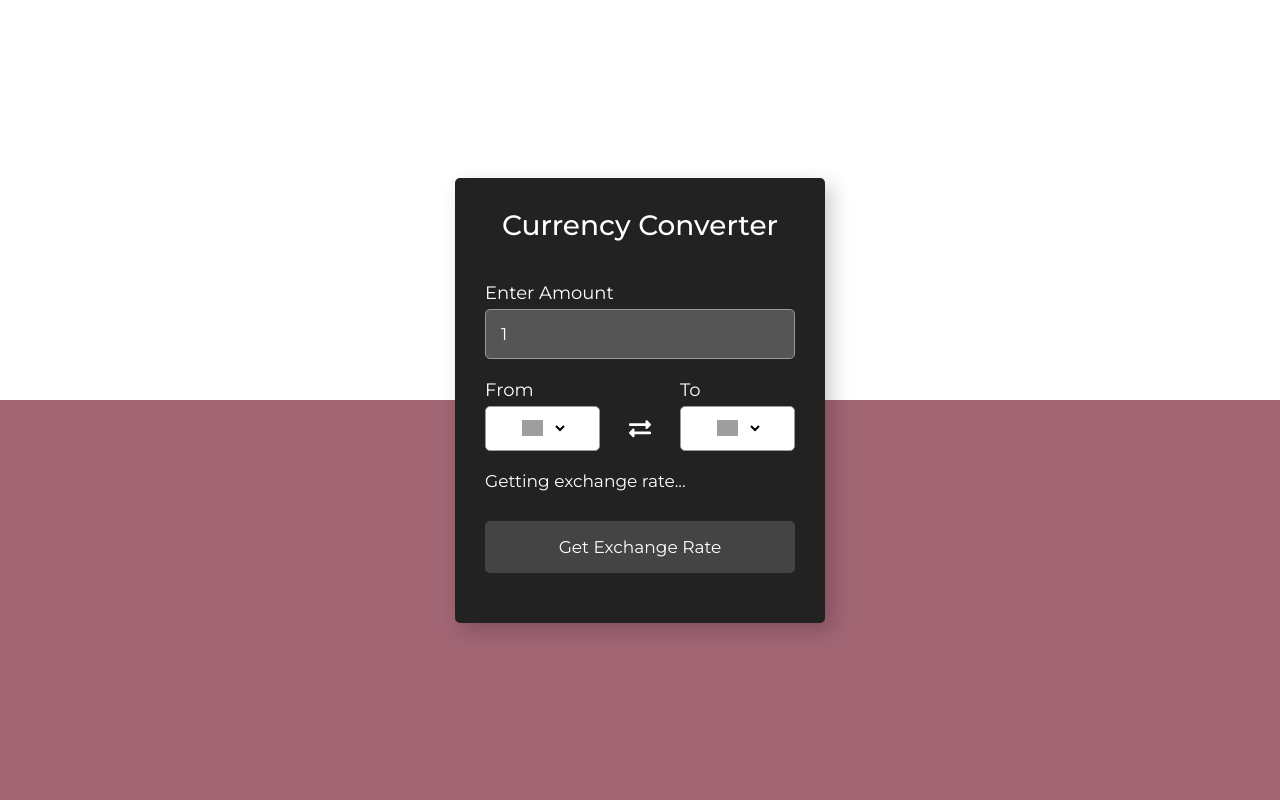
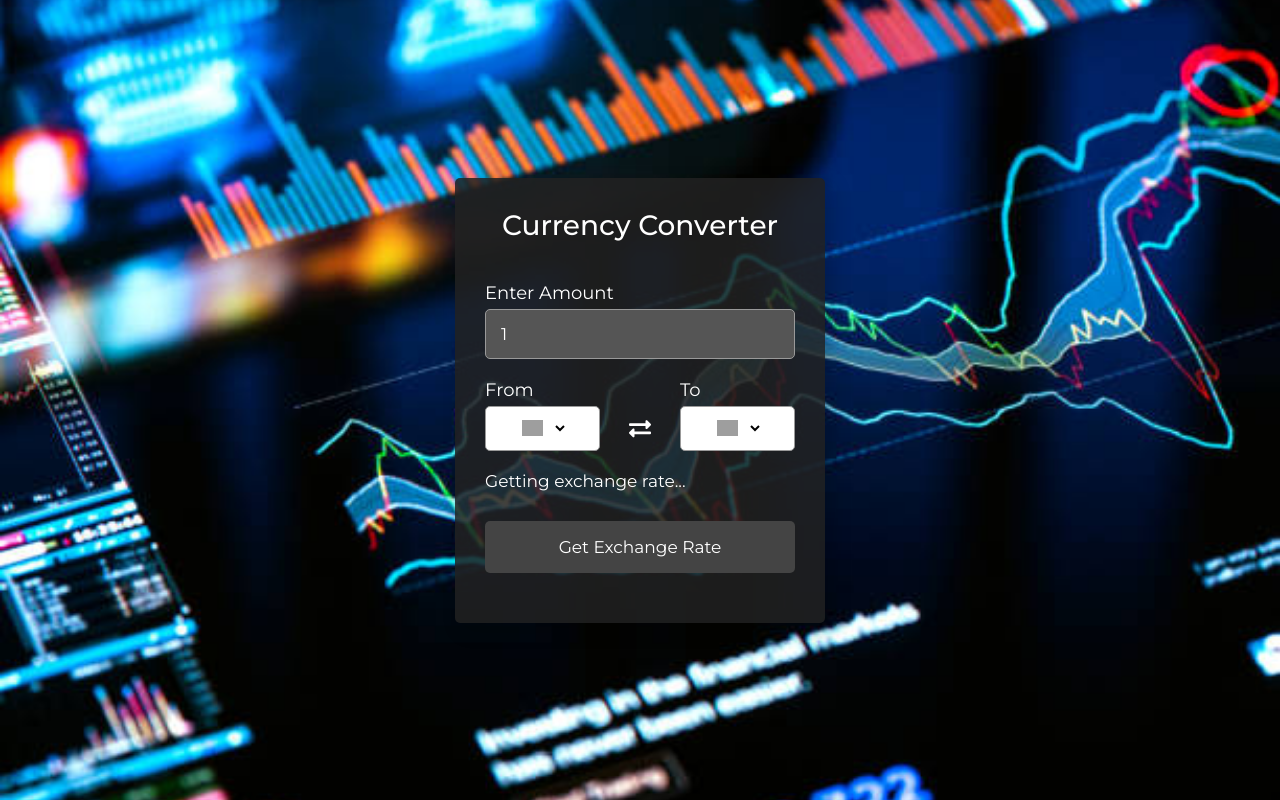
Before and after one commit to lokitharachchige/Currency-Converter-, a plain HTML site: page index.html in a window 1280 px wide. Drawn offline with Linux system fonts and the light colour scheme; grey boxes are pictures that could not be loaded.

Commit message:
final submit

```diff
--- a/index.html
+++ b/index.html
@@ -1,11 +1,11 @@
 <!DOCTYPE html>
-<html lang="en" >
+<html lang="en">
 <head>
   <meta charset="UTF-8">
   <title>Currency Converter</title>
   <link rel='stylesheet' href='https://cdnjs.cloudflare.com/ajax/libs/font-awesome/5.15.3/css/all.min.css'>
-<link rel='stylesheet' href='https://fonts.googleapis.com/css2?family=Montserrat:wght@400;500&amp;display=swap'><link rel="stylesheet" href="./style.css">
-
+  <link rel='stylesheet' href='https://fonts.googleapis.com/css2?family=Montserrat:wght@400;500&display=swap'>
+  <link rel="stylesheet" href="./style.css">
 </head>
 <body>
   <!-- partial:index.partial.html -->
@@ -42,7 +42,6 @@
     </form>
   </div>
   <!-- partial -->
-  <script  src="./script.js"></script>
-
+  <script src="./script.js"></script>
 </body>
 </html>
--- a/style.css
+++ b/style.css
@@ -11,7 +11,10 @@
     justify-content: center;
     min-height: 100vh;
     padding: 0 10px;
-    background: linear-gradient(180deg, #fff 50%, #a16574 50%);
+    background-image: url('./img/img1.jpg');
+    background-size: cover;
+    background-position: center;
+    background-repeat: no-repeat;
   }
 
   ::selection {
@@ -23,7 +26,7 @@
     width: 370px;
     padding: 30px;
     border-radius: 5px;
-    background: #222;
+    background: rgba(34, 34, 34, 0.85);
     box-shadow: 7px 7px 20px rgba(0, 0, 0, 0.2);
     color: #fff;
   }
```
Also changed, not shown: img/img1.jpg (added), 1 other file. Lines whose indentation alone changed are shown as unchanged.
